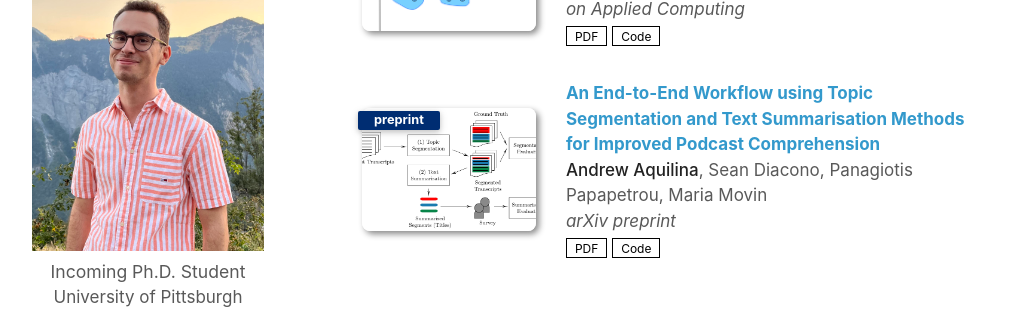
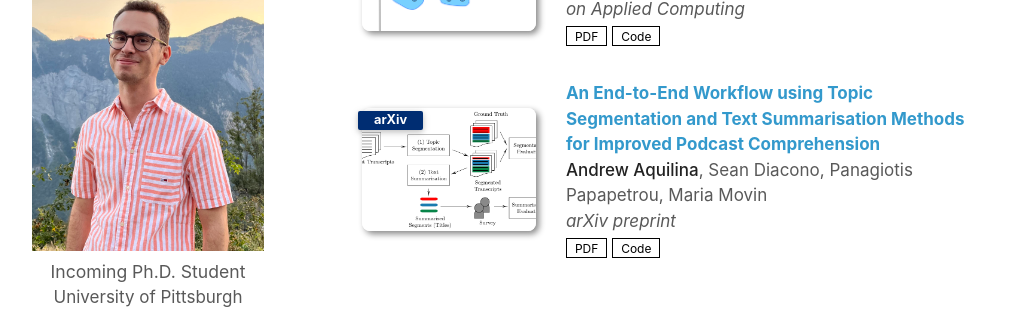
Before and after one commit to andaqu/andaqu.github.io, a Jekyll site: the page built from index.md, in a window 1280 px wide and 900 px high, scrolled down 1661 px. Shown: the part 148-457 px from the top of the window, without its empty margins (128-1140 px from the left). Built offline with Jekyll 4.4.1, drawn with Linux system fonts in a browser that asks for light colours; nearby versions of some CDN libraries; a style sheet for code colours, icons or effects is not loaded.

Commit message:
Update publications.yml

```diff
--- a/_data/publications.yml
+++ b/_data/publications.yml
@@ -10,7 +10,7 @@ main:
 
   - title: "An End-to-End Workflow using Topic Segmentation and Text Summarisation Methods for Improved Podcast Comprehension"
     authors: <strong>Andrew Aquilina</strong>, Sean Diacono, Panagiotis Papapetrou, Maria Movin
-    conference_short: preprint
+    conference_short: arXiv
     conference: arXiv preprint
     pdf: https://arxiv.org/pdf/2307.13394.pdf
     code: https://github.com/seandiacono/Spotify-Topic-Segmentation
```
